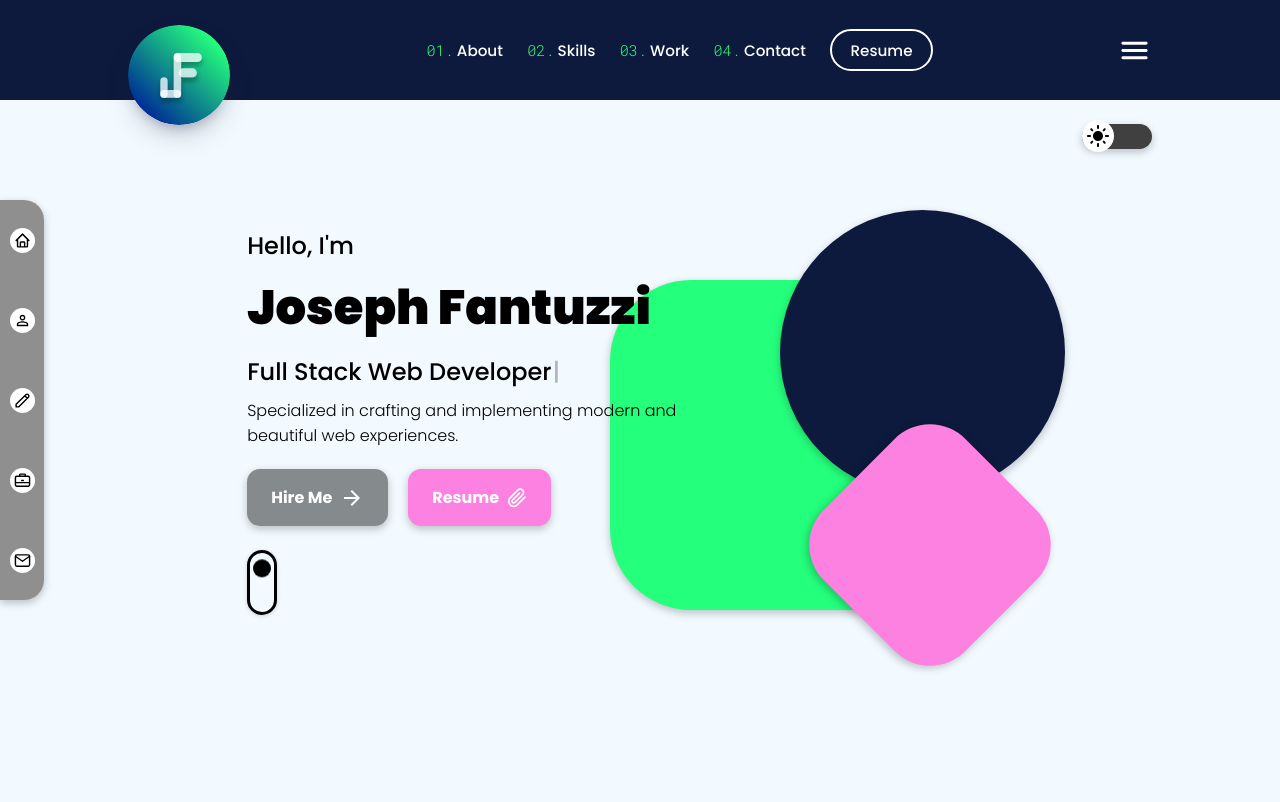
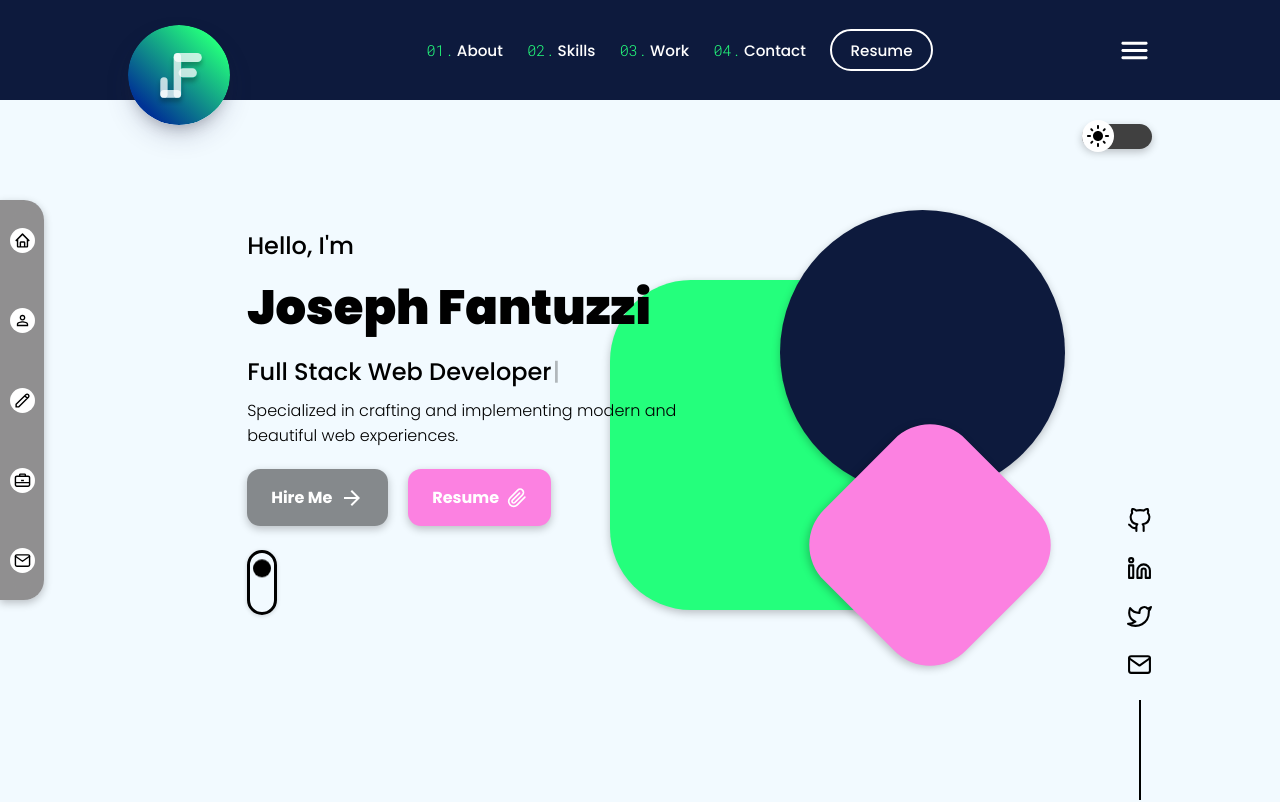
Before and after one commit to joseph-fantuzzi/portfolio-website, a Next.js app: page / in a window 1280 px wide. Shown: the top 802 px of the page. Built offline with nearby package versions, Linux system fonts and the light colour scheme.

Commit message:
created a socials component

```diff
--- /dev/null
+++ b/components/Socials.js
@@ -0,0 +1,38 @@
+import styles from "../styles/Socials.module.css";
+import { FiGithub, FiTwitter, FiLinkedin, FiMail } from "react-icons/fi";
+
+const Socials = ({ dark }) => {
+  return (
+    <div className={styles.socialcontainer}>
+      <div className={styles.icons}>
+        <a
+          className={dark ? styles.linksdark : styles.linkslight}
+          href="https://github.com/joseph-fantuzzi"
+        >
+          <FiGithub size={25} />
+        </a>
+        <a
+          className={dark ? styles.linksdark : styles.linkslight}
+          href="https://www.linkedin.com/in/josephfantuzzi/"
+        >
+          <FiLinkedin size={25} />
+        </a>
+        <a
+          className={dark ? styles.linksdark : styles.linkslight}
+          href="https://twitter.com/?lang=en"
+        >
+          <FiTwitter size={25} />
+        </a>
+        <a
+          className={dark ? styles.linksdark : styles.linkslight}
+          href="mailto:dev.josephfantuzzi@gmail.com"
+        >
+          <FiMail size={25} />
+        </a>
+        <div className={dark ? styles.linedark : styles.linelight}></div>
+      </div>
+    </div>
+  );
+};
+
+export default Socials;
--- a/pages/index.js
+++ b/pages/index.js
@@ -9,6 +9,7 @@ import Contact from "../components/Contact";
 import Footer from "../components/Footer";
 import MobileNav from "../components/MobileNav";
 import Navigation from "../components/Navigation";
+import Socials from "../components/Socials";
 
 export default function Home() {
   const [mobileNav, setMobileNav] = useState(false);
@@ -42,6 +43,7 @@ export default function Home() {
       <Contact />
       <Footer />
       <Navigation />
+      <Socials dark={dark} />
     </div>
   );
 }
--- /dev/null
+++ b/styles/Socials.module.css
@@ -0,0 +1,51 @@
+.socialcontainer {
+  display: none;
+  position: fixed;
+  bottom: 0;
+  right: 10%;
+}
+
+.icons {
+  display: flex;
+  flex-direction: column;
+  justify-content: center;
+  align-items: center;
+}
+
+.linkslight {
+  padding: 0.5em 0;
+  color: black;
+  transition: all 0.3s ease;
+}
+
+.linksdark {
+  padding: 0.5em 0;
+  color: white;
+  transition: all 0.3s ease;
+}
+
+.linkslight:hover,
+.linksdark:hover {
+  padding-bottom: 1em;
+  color: #24ff7c;
+}
+
+.linelight {
+  margin-top: 0.5em;
+  height: 100px;
+  border-right: 2px solid black;
+  transition: all 0.3s ease;
+}
+
+.linedark {
+  margin-top: 0.5em;
+  height: 100px;
+  border-right: 2px solid white;
+  transition: all 0.3s ease;
+}
+
+@media (min-width: 800px) {
+  .socialcontainer {
+    display: flex;
+  }
+}
--- a/styles/Toggle.module.css
+++ b/styles/Toggle.module.css
@@ -19,6 +19,7 @@
 }
 
 .circlelight {
+  cursor: pointer;
   display: flex;
   justify-content: center;
   align-items: center;
@@ -34,6 +35,7 @@
 }
 
 .circledark {
+  cursor: pointer;
   display: flex;
   justify-content: center;
   align-items: center;
```
